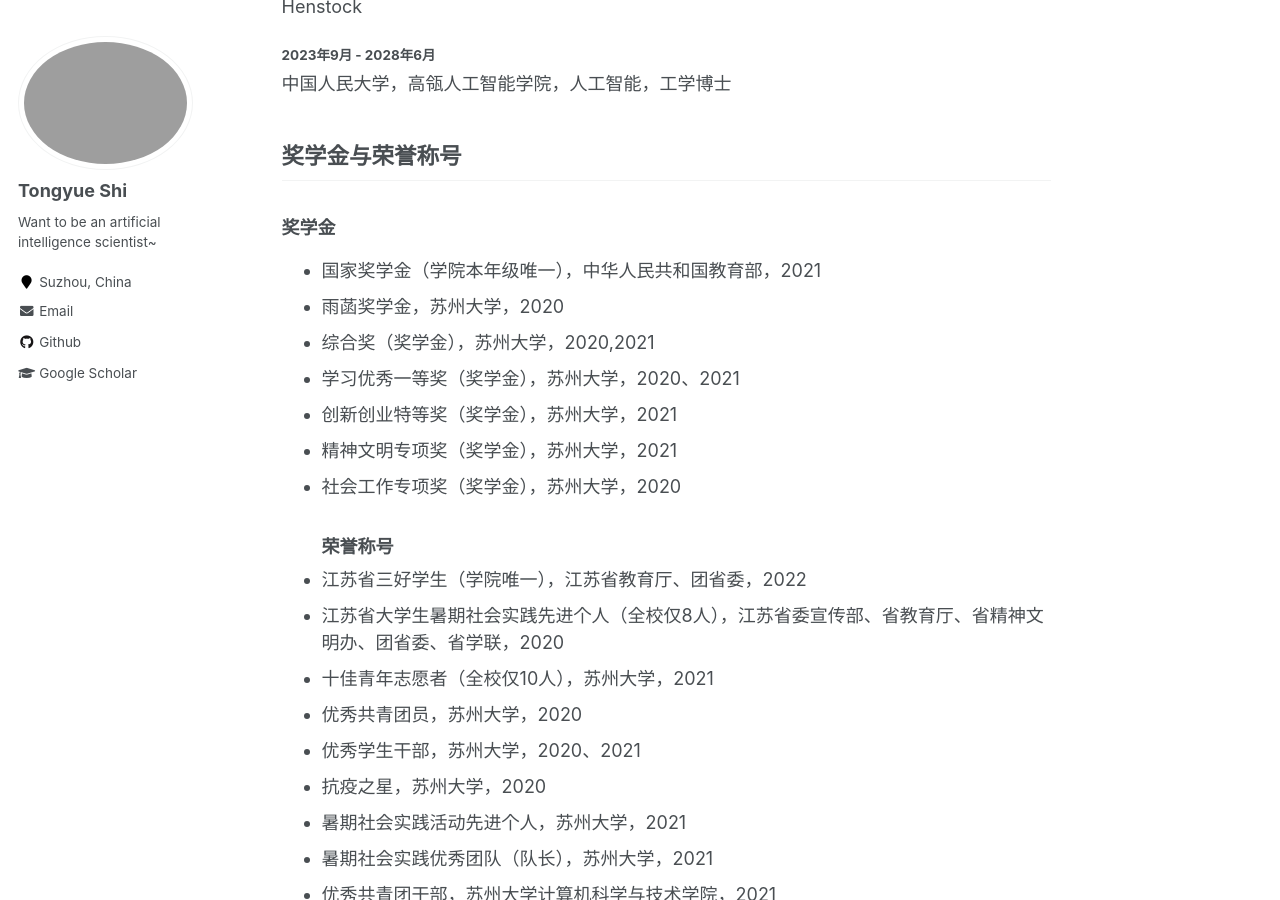
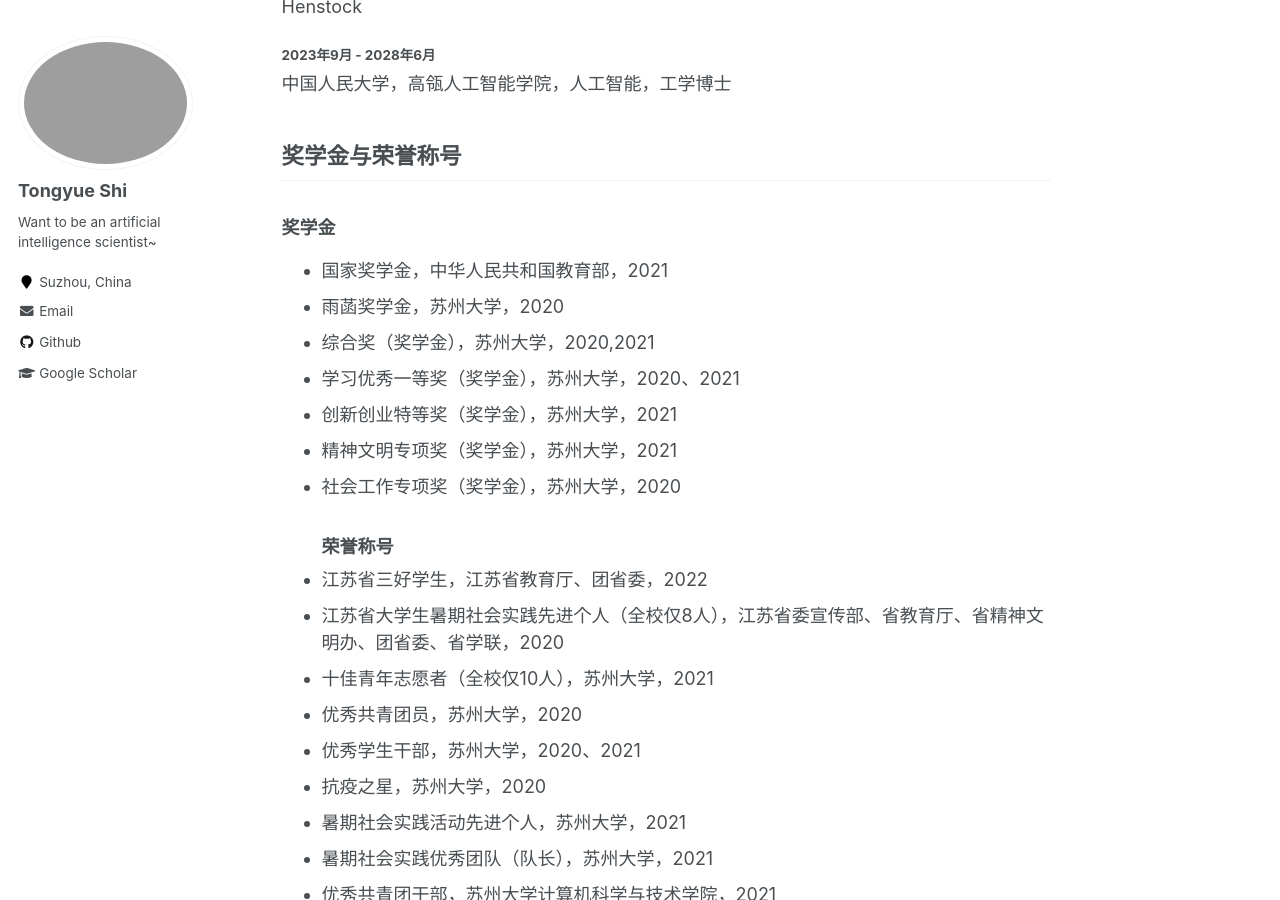
Before and after one commit to perfectboy666/perfectboy666.github.io, a Jekyll site: the page built from _pages/markdown.md, in a window 1280 px wide and 900 px high, scrolled down 528 px. Built offline with Jekyll 4.4.1, drawn with Linux system fonts in a browser that asks for light colours.

Commit message:
Update markdown.md

```diff
--- a/_pages/markdown.md
+++ b/_pages/markdown.md
@@ -22,8 +22,9 @@ redirect_from:
 
 
 ## 奖学金与荣誉称号
+
 ### 奖学金
-* 国家奖学金（学院本年级唯一），中华人民共和国教育部，2021
+* 国家奖学金，中华人民共和国教育部，2021
 * 雨菡奖学金，苏州大学，2020
 * 综合奖（奖学金），苏州大学，2020,2021
 * 学习优秀一等奖（奖学金），苏州大学，2020、2021
@@ -31,7 +32,7 @@ redirect_from:
 * 精神文明专项奖（奖学金），苏州大学，2021
 * 社会工作专项奖（奖学金），苏州大学，2020
 ### 荣誉称号
-* 江苏省三好学生（学院唯一），江苏省教育厅、团省委，2022
+* 江苏省三好学生，江苏省教育厅、团省委，2022
 * 江苏省大学生暑期社会实践先进个人（全校仅8人），江苏省委宣传部、省教育厅、省精神文明办、团省委、省学联，2020
 * 十佳青年志愿者（全校仅10人），苏州大学，2021
 * 优秀共青团员，苏州大学，2020
```
